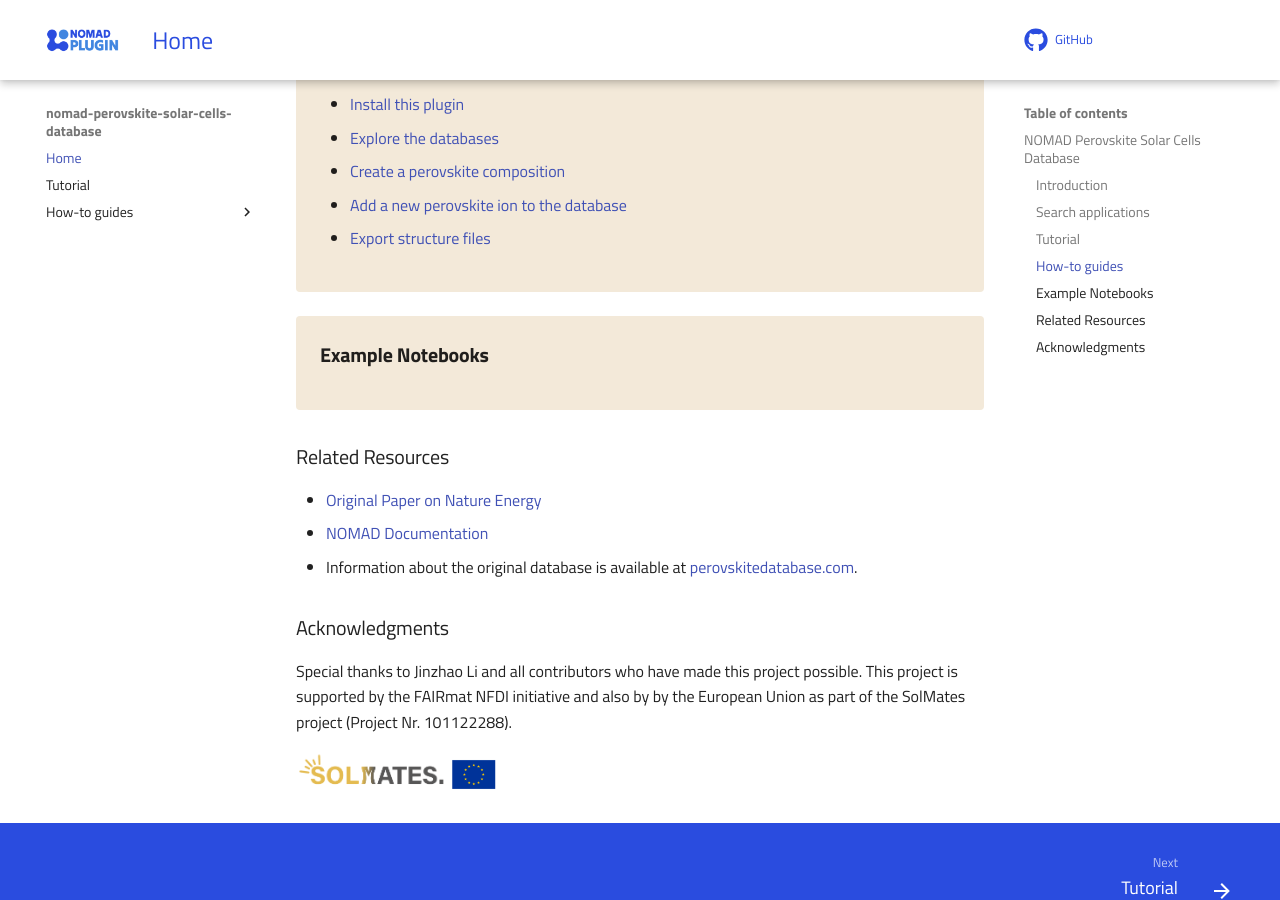
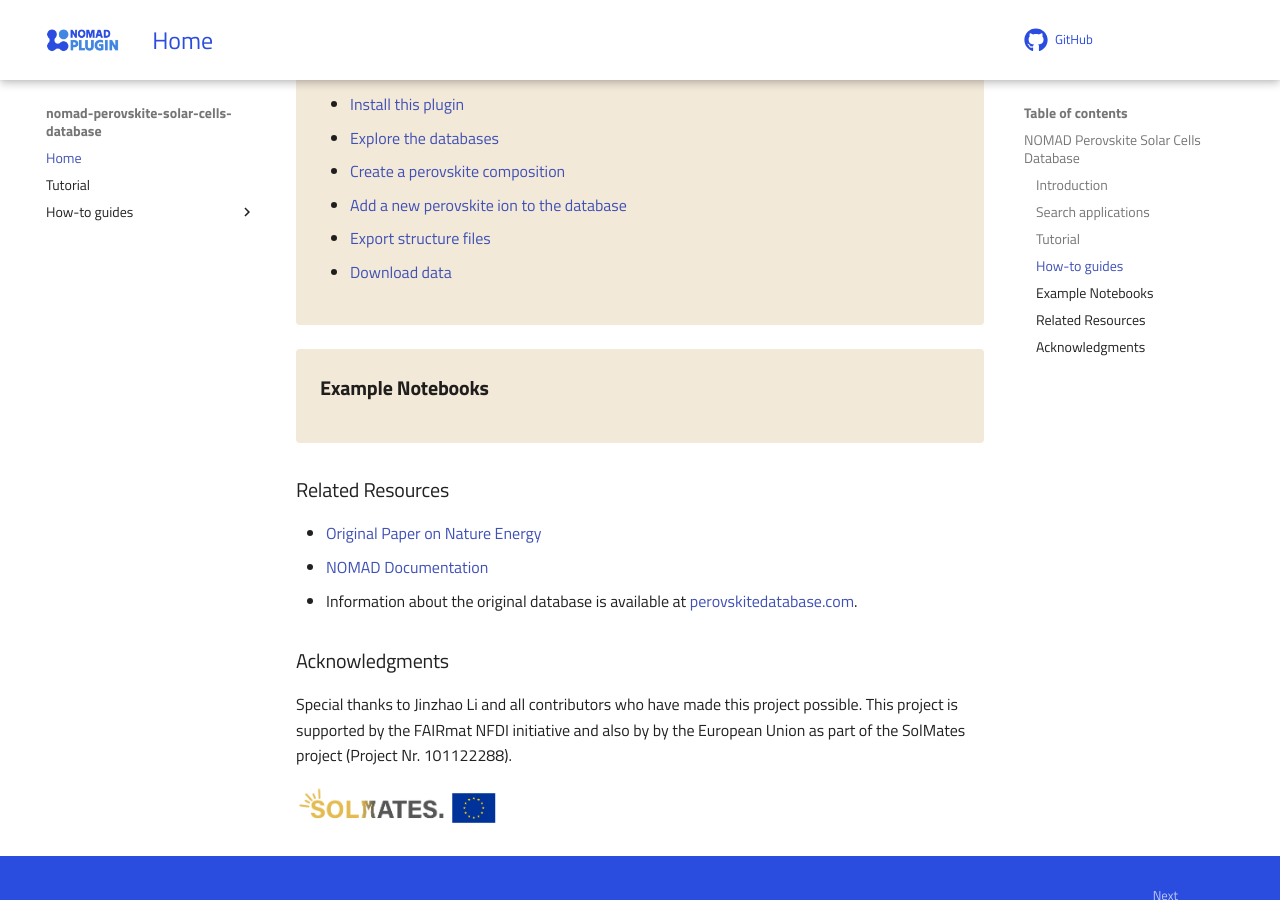
Before and after one commit to FAIRmat-NFDI/nomad-perovskite-solar-cells-database, an MkDocs documentation site: the page built from docs/index.md, in a window 1280 px wide and 900 px high, scrolled down 1839 px. Built offline with MkDocs 1.6.1 and Material for MkDocs 9.7.7, drawn with Linux system fonts in a browser that asks for light colours; comment, search, counter and statistics services are not loaded.

Commit message:
Added download data guide to the how-to section

```diff
--- a/docs/index.md
+++ b/docs/index.md
@@ -51,6 +51,7 @@ How-to guides provide step-by-step instructions for a wide range of tasks:
 - [Create a perovskite composition](how_to/create_a_perovskite_composition.md)
 - [Add a new perovskite ion to the database](how_to/add_a_new_ion.md)
 - [Export structure files](how_to/export_structures.md)
+- [Download data](how_to/download_data.md)
 
 </div>
 
```
